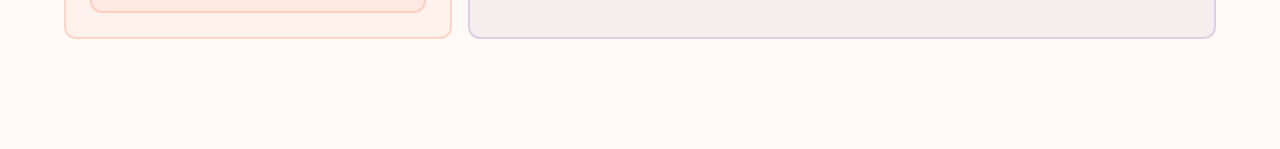
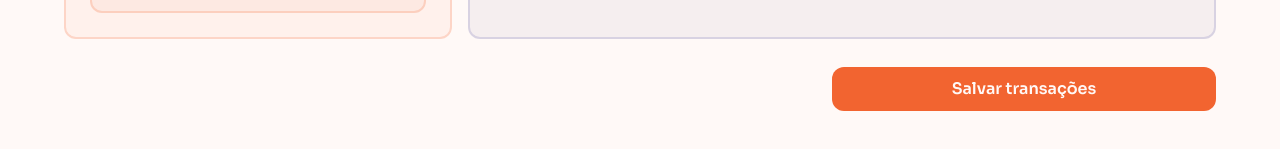
Before and after one commit to rodrigsmor/clients-transactions, a Next.js app in the folder frontend/: page /app/transactions/new in a window 1280 px wide. Shown: the part 319-468 px from the top of the page. Built offline with nearby package versions, Linux system fonts and the light colour scheme.

Commit message:
:sparkles: feat: Adds submit button to transactions form

```diff
--- a/frontend/src/pages/app/transactions/new/index.tsx
+++ b/frontend/src/pages/app/transactions/new/index.tsx
@@ -46,6 +46,11 @@ const TransactionNew = () => {
                   </ol>
                 </div>
               </section>
+              <footer className='w-full flex justify-end'>
+                <button type='submit' className="w-full bg-primary-main text-background-main lg:w-1/3 font-semibold flex items-center justify-center text-center h-11 rounded-xl transition-all  hover:bg-primary-dark mt-3">
+                  Salvar transações
+                </button>
+              </footer>
             </form>
           </section>
         </main>
```
